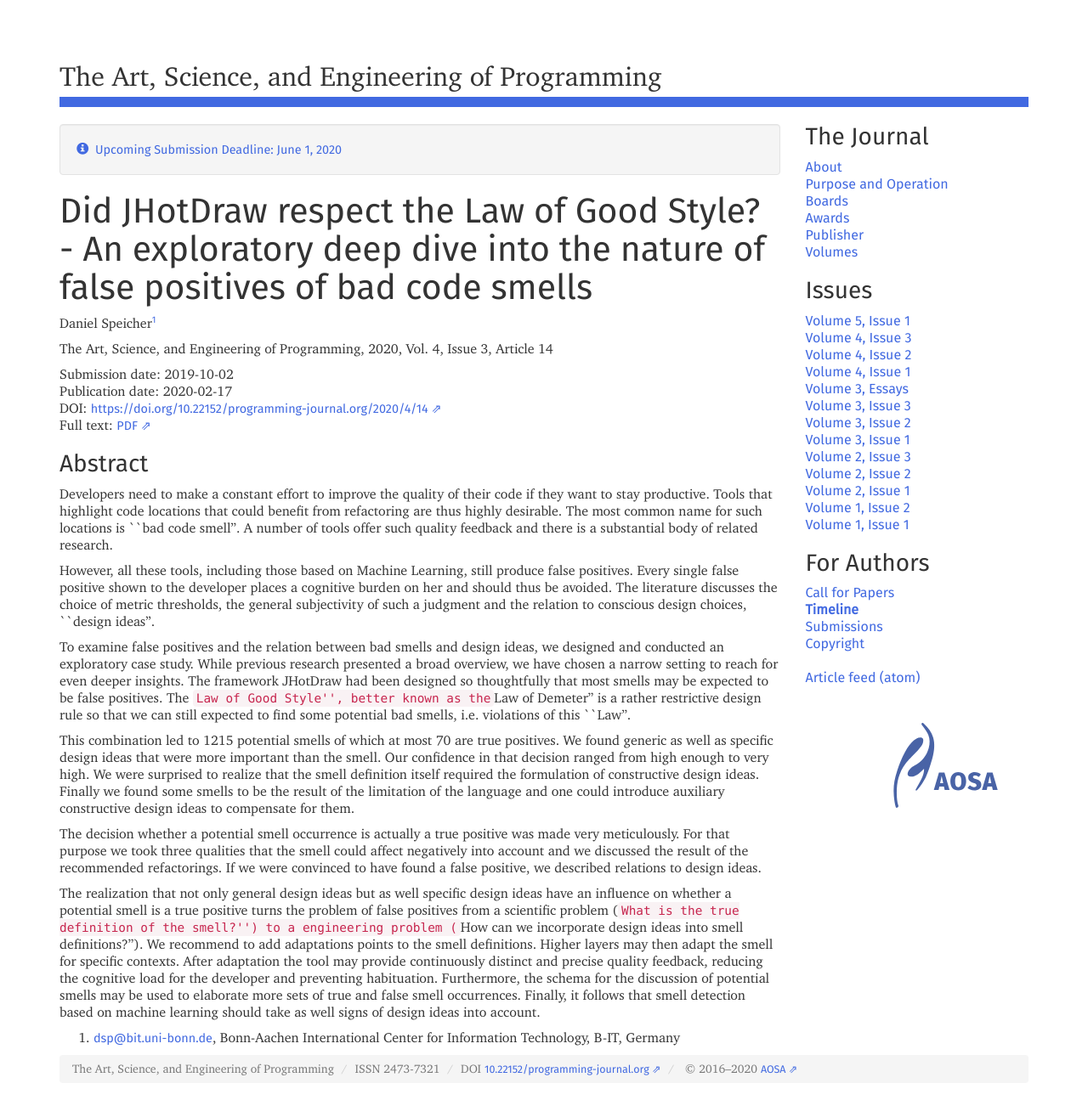
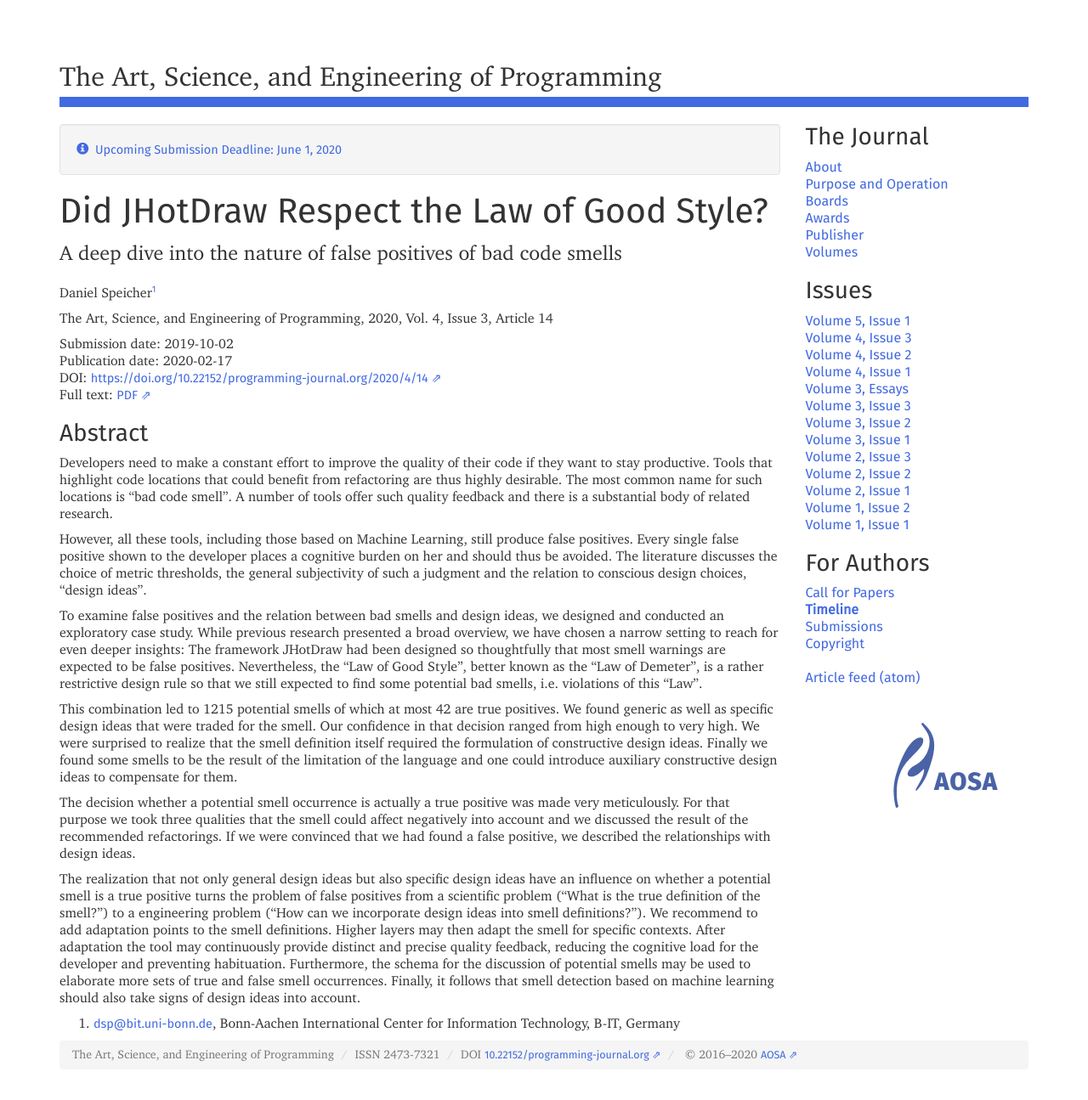
Before and after one commit to programming-journal/programming-journal.github.io, a Jekyll site: the page built from 2020/4/14/index.markdown, in a window 1280 px wide. Shown: the whole page at 85% size. Built offline with Jekyll 4.4.1, drawn with Linux system fonts in a browser that asks for light colours.

Commit message:
Correct metadata of V4(2) no 14

```diff
--- a/2020/4/14/index.markdown
+++ b/2020/4/14/index.markdown
@@ -1,5 +1,6 @@
 ---
-title: "Did JHotDraw respect the Law of Good Style? - An exploratory deep dive into the nature of  false positives of bad code smells"
+title: "Did JHotDraw Respect the Law of Good Style?"
+lead: "A deep dive into the nature of false positives of bad code smells"
 numpages: "81"
 type: "article"
 doi: "10.22152/programming-journal.org/2020/4/14"
@@ -15,61 +16,59 @@ authors:
 arxiv: "2002.06191"
 file: "https://arxiv.org/pdf/2002.06191v1"
 excerpt: |
-    Developers need to make a constant  effort to improve the quality of
-      their code  if they  want to stay  productive. Tools  that highlight
-      code locations that  could benefit from refactoring  are thus highly
-      desirable.  The  most common name  for such locations is  ``bad code
-      smell''.  A number of tools offer such quality feedback and there is
-      a substantial body of related research.
+    Developers need to make a constant effort to improve the quality of
+    their code if they want to stay productive. Tools that highlight code
+    locations that could benefit from refactoring are thus highly desirable.
+    The most common name for such locations is “bad code smell”. A number of
+    tools offer such quality feedback and there is a substantial body of
+    related research.
 
-      However, all these tools, including those based on Machine Learning,
-      still produce false positives.  Every single false positive shown to
-      the developer  places a cognitive burden  on her and should  thus be
-      avoided.  The literature discusses  the choice of metric thresholds,
-      the  general subjectivity  of such  a judgment  and the  relation to
-      conscious design choices, ``design ideas''.
+    However, all these tools, including those based on Machine Learning,
+    still produce false positives. Every single false positive shown to the
+    developer places a cognitive burden on her and should thus be avoided.
+    The literature discusses the choice of metric thresholds, the general
+    subjectivity of such a judgment and the relation to conscious design
+    choices, “design ideas”.
 
-      To examine false  positives and the relation between  bad smells and
-      design ideas, we  designed and conducted an  exploratory case study.
-      While previous research presented a broad overview, we have chosen a
-      narrow  setting to  reach for  even deeper  insights. The  framework
-      JHotDraw had been  designed so thoughtfully that most  smells may be
-      expected to  be false positives.  The ``Law of Good  Style'', better
-      known as the ``Law of Demeter''  is a rather restrictive design rule
-      so that  we can still  expected to  find some potential  bad smells,
-      i.e. violations of this ``Law''.
+    To examine false positives and the relation between bad smells and
+    design ideas, we designed and conducted an exploratory case study. While
+    previous research presented a broad overview, we have chosen a narrow
+    setting to reach for even deeper insights: The framework JHotDraw had
+    been designed so thoughtfully that most smell warnings are expected to
+    be false positives. Nevertheless, the “Law of Good Style”, better known
+    as the “Law of Demeter”, is a rather restrictive design rule so that we
+    still expected to find some potential bad smells, i.e. violations of
+    this “Law”.
 
-      This combination  led to 1215 potential  smells of which at  most 70
-      are true  positives.  We  found generic as  well as  specific design
-      ideas that  were more important  than the smell.  Our  confidence in
-      that  decision  ranged from  high  enough  to  very high.   We  were
-      surprised to realize  that the smell definition  itself required the
-      formulation  of constructive  design  ideas. Finally  we found  some
-      smells to  be the result of  the limitation of the  language and one
-      could introduce  auxiliary constructive  design ideas  to compensate
-      for them.
+    This combination led to 1215 potential smells of which at most 42 are
+    true positives. We found generic as well as specific design ideas that
+    were traded for the smell. Our confidence in that decision ranged from
+    high enough to very high. We were surprised to realize that the smell
+    definition itself required the formulation of constructive design ideas.
+    Finally we found some smells to be the result of the limitation of the
+    language and one could introduce auxiliary constructive design ideas to
+    compensate for them.
 
-      The decision whether a potential smell occurrence is actually a true
-      positive was made very meticulously.  For that purpose we took three
-      qualities that the smell could affect negatively into account and we
-      discussed the  result of the  recommended refactorings.  If  we were
-      convinced to have found a  false positive, we described relations to
-      design ideas.
+    The decision whether a potential smell occurrence is actually a true
+    positive was made very meticulously. For that purpose we took three
+    qualities that the smell could affect negatively into account and we
+    discussed the result of the recommended refactorings. If we were
+    convinced that we had found a false positive, we described the
+    relationships with design ideas.
 
-      The  realization that  not only  general  design ideas  but as  well
-      specific design ideas have an influence on whether a potential smell
-      is  a true  positive turns  the problem  of false  positives from  a
-      scientific problem (``What  is the true definition  of the smell?'')
-      to a engineering problem (``How can we incorporate design ideas into
-      smell definitions?'').   We recommend  to add adaptations  points to
-      the smell  definitions. Higher layers  may then adapt the  smell for
-      specific   contexts.   After   adaptation  the   tool  may   provide
-      continuously  distinct and  precise quality  feedback, reducing  the
-      cognitive  load  for  the   developer  and  preventing  habituation.
-      Furthermore, the schema  for the discussion of  potential smells may
-      be used to elaborate more sets  of true and false smell occurrences.
-      Finally, it follows  that smell detection based  on machine learning
-      should take as well signs of design ideas into account.
+    The realization that not only general design ideas but also specific
+    design ideas have an influence on whether a potential smell is a true
+    positive turns the problem of false positives from a scientific problem
+    (“What is the true definition of the smell?”) to a engineering problem
+    (“How can we incorporate design ideas into smell definitions?”). We
+    recommend to add adaptation points to the smell definitions. Higher
+    layers may then adapt the smell for specific contexts. After adaptation
+    the tool may continuously provide distinct and precise quality feedback,
+    reducing the cognitive load for the developer and preventing
+    habituation. Furthermore, the schema for the discussion of potential
+    smells may be used to elaborate more sets of true and false smell
+    occurrences. Finally, it follows that smell detection based on machine
+    learning should also take signs of design ideas into account.
 
 ---
 Daniel Speicher[^1]
@@ -83,61 +82,60 @@ Full text: [PDF](https://arxiv.org/pdf/2002.06191v1)
 
 
 ### Abstract
-Developers need to make a constant  effort to improve the quality of
-  their code  if they  want to stay  productive. Tools  that highlight
-  code locations that  could benefit from refactoring  are thus highly
-  desirable.  The  most common name  for such locations is  ``bad code
-  smell''.  A number of tools offer such quality feedback and there is
-  a substantial body of related research.
+Developers need to make a constant effort to improve the quality of
+their code if they want to stay productive. Tools that highlight code
+locations that could benefit from refactoring are thus highly desirable.
+The most common name for such locations is “bad code smell”. A number of
+tools offer such quality feedback and there is a substantial body of
+related research.
 
-  However, all these tools, including those based on Machine Learning,
-  still produce false positives.  Every single false positive shown to
-  the developer  places a cognitive burden  on her and should  thus be
-  avoided.  The literature discusses  the choice of metric thresholds,
-  the  general subjectivity  of such  a judgment  and the  relation to
-  conscious design choices, ``design ideas''.
+However, all these tools, including those based on Machine Learning,
+still produce false positives. Every single false positive shown to the
+developer places a cognitive burden on her and should thus be avoided.
+The literature discusses the choice of metric thresholds, the general
+subjectivity of such a judgment and the relation to conscious design
+choices, “design ideas”.
 
-  To examine false  positives and the relation between  bad smells and
-  design ideas, we  designed and conducted an  exploratory case study.
-  While previous research presented a broad overview, we have chosen a
-  narrow  setting to  reach for  even deeper  insights. The  framework
-  JHotDraw had been  designed so thoughtfully that most  smells may be
-  expected to  be false positives.  The ``Law of Good  Style'', better
-  known as the ``Law of Demeter''  is a rather restrictive design rule
-  so that  we can still  expected to  find some potential  bad smells,
-  i.e. violations of this ``Law''.
+To examine false positives and the relation between bad smells and
+design ideas, we designed and conducted an exploratory case study. While
+previous research presented a broad overview, we have chosen a narrow
+setting to reach for even deeper insights: The framework JHotDraw had
+been designed so thoughtfully that most smell warnings are expected to
+be false positives. Nevertheless, the “Law of Good Style”, better known
+as the “Law of Demeter”, is a rather restrictive design rule so that we
+still expected to find some potential bad smells, i.e. violations of
+this “Law”.
 
-  This combination  led to 1215 potential  smells of which at  most 70
-  are true  positives.  We  found generic as  well as  specific design
-  ideas that  were more important  than the smell.  Our  confidence in
-  that  decision  ranged from  high  enough  to  very high.   We  were
-  surprised to realize  that the smell definition  itself required the
-  formulation  of constructive  design  ideas. Finally  we found  some
-  smells to  be the result of  the limitation of the  language and one
-  could introduce  auxiliary constructive  design ideas  to compensate
-  for them.
+This combination led to 1215 potential smells of which at most 42 are
+true positives. We found generic as well as specific design ideas that
+were traded for the smell. Our confidence in that decision ranged from
+high enough to very high. We were surprised to realize that the smell
+definition itself required the formulation of constructive design ideas.
+Finally we found some smells to be the result of the limitation of the
+language and one could introduce auxiliary constructive design ideas to
+compensate for them.
 
-  The decision whether a potential smell occurrence is actually a true
-  positive was made very meticulously.  For that purpose we took three
-  qualities that the smell could affect negatively into account and we
-  discussed the  result of the  recommended refactorings.  If  we were
-  convinced to have found a  false positive, we described relations to
-  design ideas.
+The decision whether a potential smell occurrence is actually a true
+positive was made very meticulously. For that purpose we took three
+qualities that the smell could affect negatively into account and we
+discussed the result of the recommended refactorings. If we were
+convinced that we had found a false positive, we described the
+relationships with design ideas.
 
-  The  realization that  not only  general  design ideas  but as  well
-  specific design ideas have an influence on whether a potential smell
-  is  a true  positive turns  the problem  of false  positives from  a
-  scientific problem (``What  is the true definition  of the smell?'')
-  to a engineering problem (``How can we incorporate design ideas into
-  smell definitions?'').   We recommend  to add adaptations  points to
-  the smell  definitions. Higher layers  may then adapt the  smell for
-  specific   contexts.   After   adaptation  the   tool  may   provide
-  continuously  distinct and  precise quality  feedback, reducing  the
-  cognitive  load  for  the   developer  and  preventing  habituation.
-  Furthermore, the schema  for the discussion of  potential smells may
-  be used to elaborate more sets  of true and false smell occurrences.
-  Finally, it follows  that smell detection based  on machine learning
-  should take as well signs of design ideas into account.
+The realization that not only general design ideas but also specific
+design ideas have an influence on whether a potential smell is a true
+positive turns the problem of false positives from a scientific problem
+(“What is the true definition of the smell?”) to a engineering problem
+(“How can we incorporate design ideas into smell definitions?”). We
+recommend to add adaptation points to the smell definitions. Higher
+layers may then adapt the smell for specific contexts. After adaptation
+the tool may continuously provide distinct and precise quality feedback,
+reducing the cognitive load for the developer and preventing
+habituation. Furthermore, the schema for the discussion of potential
+smells may be used to elaborate more sets of true and false smell
+occurrences. Finally, it follows that smell detection based on machine
+learning should also take signs of design ideas into account.
+
 
 
 [^1]: <mailto:dsp@bit.uni-bonn.de>, Bonn-Aachen International Center for Information Technology, B-IT, Germany
--- a/2020/4/issue3/index.markdown
+++ b/2020/4/issue3/index.markdown
@@ -33,7 +33,8 @@ Mauricio Verano Merino, Jurgen Vinju, and Tijs van der Storm
 Toni Mattis and Robert Hirschfeld
 1. [Sthread: In-Vivo Model Checking of Multithreaded Programs](/2020/4/13)
 Gene Cooperman and Martin Quinson
-1. [Did JHotDraw respect the Law of Good Style? - An exploratory deep dive into the nature of  false positives of bad code smells](/2020/4/14)
+1. [Did JHotDraw Respect the Law of Good Style?
+A deep dive into the nature of false positives of bad code smells](/2020/4/14)
 Daniel Speicher
 1. [Reusing Static Analysis across Different Domain-Specific Languages using Reference Attribute Grammars](/2020/4/15)
 Johannes Mey, Thomas Kühn, René Schöne, and Uwe Assmann
```
